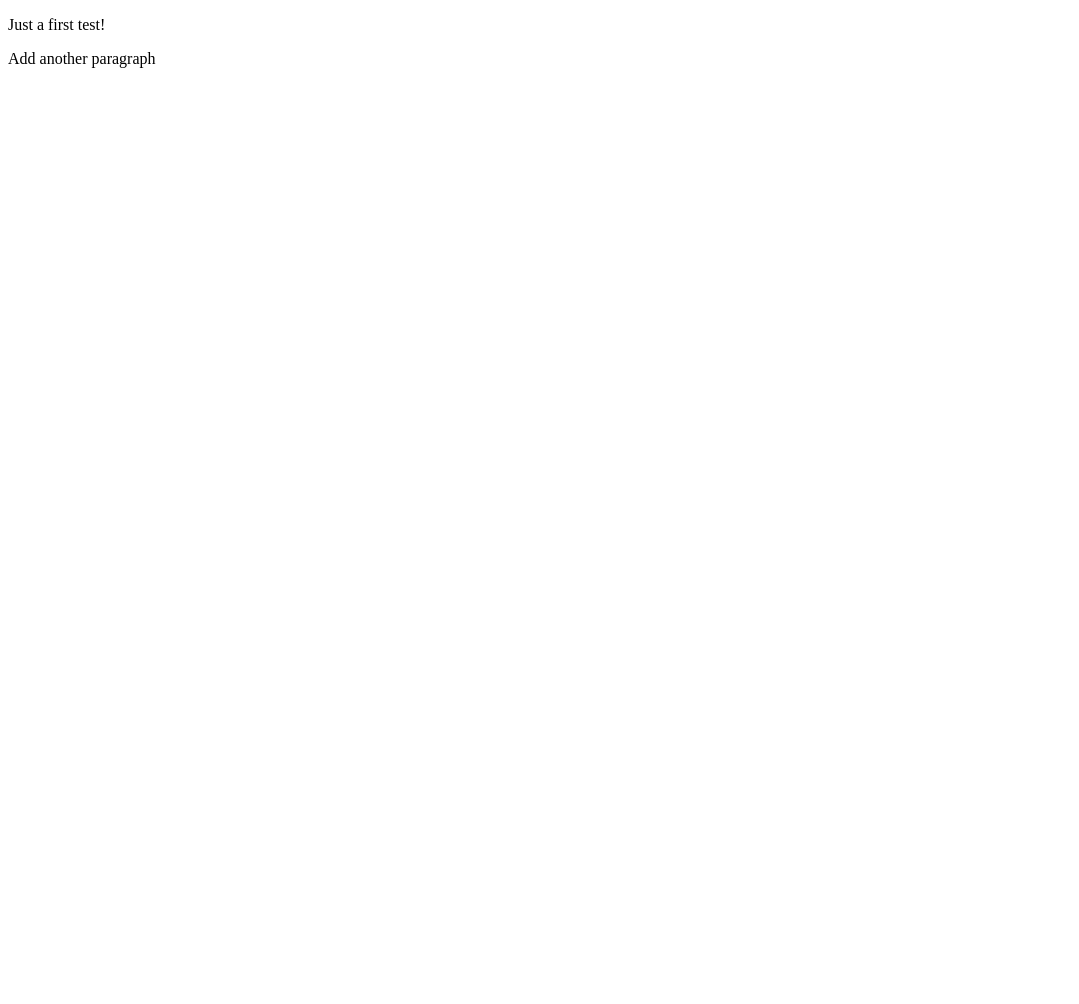
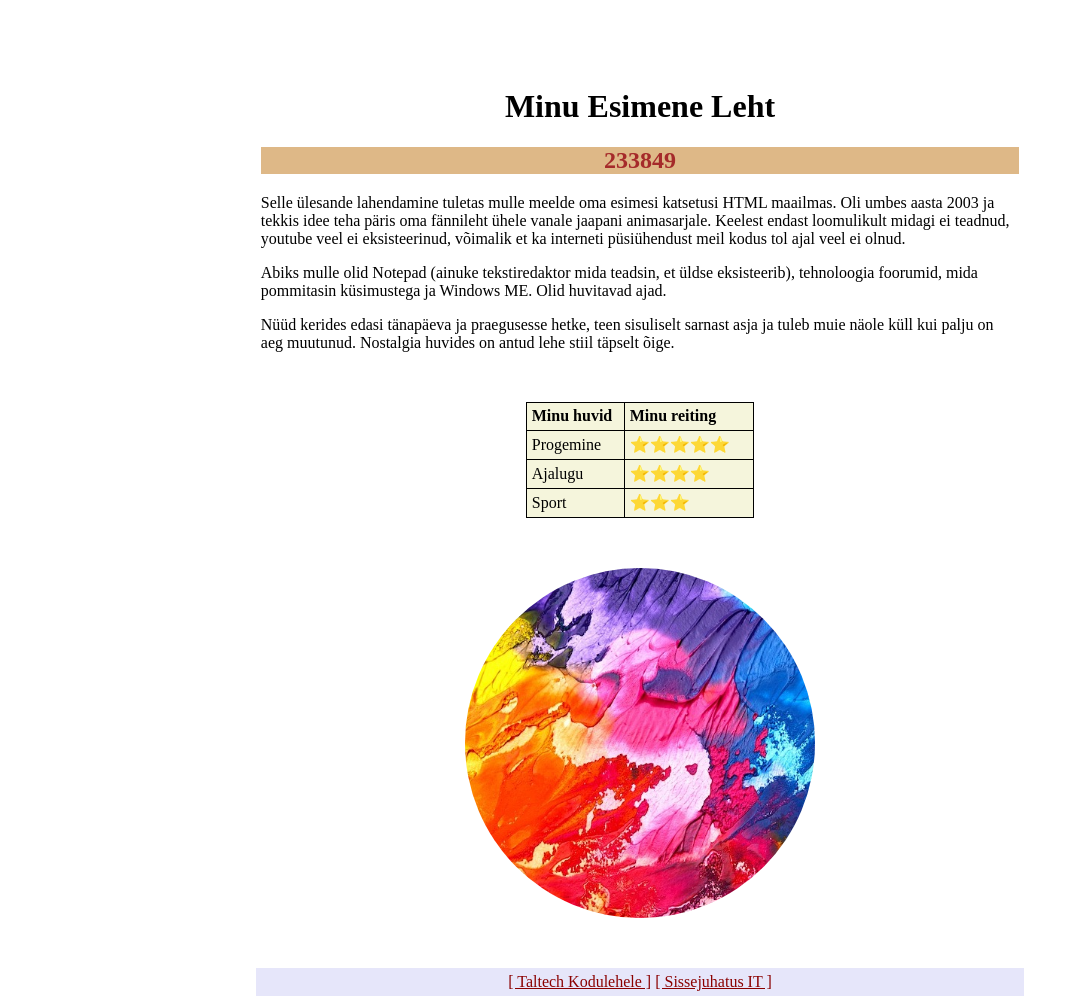
Before and after one commit to krokobaka/krokobaka.github.io, a plain HTML site: page index.html in a window 1280 px wide. Shown: the whole page, without its empty margins (0-1079 px from the left). Before the commit the page ends 800 px from the top, so only its background shows below. Drawn offline with Linux system fonts and the light colour scheme.

Commit message:
Final commit for page

```diff
--- a/index.html
+++ b/index.html
@@ -1,19 +1,106 @@
 <!DOCTYPE html>
-<!--[if lt IE 7]>      <html class="no-js lt-ie9 lt-ie8 lt-ie7"> <![endif]-->
-<!--[if IE 7]>         <html class="no-js lt-ie9 lt-ie8"> <![endif]-->
-<!--[if IE 8]>         <html class="no-js lt-ie9"> <![endif]-->
-<!--[if gt IE 8]>      <html class="no-js"> <!--<![endif]-->
 <html>
     <head>
         <meta charset="utf-8">
-        <meta http-equiv="X-UA-Compatible" content="IE=edge">
-        <title>Testing</title>
+        <title>Minu Esimene Leht</title>
         <meta name="description" content="">
         <meta name="viewport" content="width=device-width, initial-scale=1">
-        <link rel="stylesheet" href="">
+        <style>
+            div {
+                width: 60%;
+                margin-left: auto;
+                margin-right: auto;
+                margin-top: 7%;
+            }
+
+            h1 {
+                text-align: center;
+            }
+
+            h2 {
+                text-align: center;
+                color: brown;
+                background-color: burlywood;
+            }
+
+            table {
+                margin-top: 50px;
+            }
+
+            table, th, td {
+                border: 1px solid black;
+                border-collapse: collapse;
+                margin-left: auto;
+                margin-right: auto;
+                width: 30%;
+            }
+
+            th, td {
+                padding: 2%;
+                text-align: left;
+                background-color: beige;
+            }
+            img {
+                width: 350px;
+                height: auto;
+                margin-top: 50px;
+                margin-bottom: 50px;
+                display: block;
+                margin-left: auto;
+                margin-right: auto;
+                border-radius: 100%;
+
+            }
+
+            a {
+                color: darkred;
+                margin-left: auto;
+                margin-right: auto;
+            }
+
+            .footer {
+                text-align: center;
+                padding: 5px;
+                margin-top: 0;
+                background-color:lavender
+            }
+        </style>
     </head>
     <body>
-        <p>Just a first test!</p>
-        <p>Add another paragraph</p>
+        <div>
+            <h1>Minu Esimene Leht</h1>
+            <h2>233849</h2>
+
+            <p>Selle ülesande lahendamine tuletas mulle meelde oma esimesi katsetusi HTML maailmas. Oli umbes aasta 2003 ja tekkis idee teha päris oma fännileht ühele vanale jaapani animasarjale.
+                Keelest endast loomulikult midagi ei teadnud, youtube veel ei eksisteerinud, võimalik et ka interneti püsiühendust meil kodus tol ajal veel ei olnud.
+            </p>
+            <p>Abiks mulle olid Notepad (ainuke tekstiredaktor mida teadsin, et üldse eksisteerib), tehnoloogia foorumid, mida pommitasin küsimustega ja Windows ME. Olid huvitavad ajad.</p>
+            <p>Nüüd kerides edasi tänapäeva ja praegusesse hetke, teen sisuliselt sarnast asja ja tuleb muie näole küll kui palju on aeg muutunud. Nostalgia huvides on antud lehe stiil täpselt õige.</p>
+
+            <table>
+                <tr>
+                    <th>Minu huvid</th>
+                    <th>Minu reiting</th>
+                </tr>
+                <tr>
+                    <td>Progemine</td>
+                    <td>⭐️⭐️⭐️⭐️⭐️</td>
+                </tr>
+                <tr>
+                    <td>Ajalugu</td>
+                    <td>⭐️⭐️⭐️⭐️</td>
+                </tr>
+                <tr>
+                    <td>Sport</td>
+                    <td>⭐️⭐️⭐️</td>
+                </tr>
+            </table>
+
+            <img src="colorful.jpeg" alt="Värviline Pilt">
+        </div>
+        <div class="footer">
+            <a href="https://taltech.ee/">[ Taltech Kodulehele ]</a>
+            <a href="http://lambda.ee/wiki/Sissejuhatus_infotehnoloogiasse">[ Sissejuhatus IT ]</a>
+        </div>
     </body>
 </html>
```
Also changed, not shown: colorful.jpeg (added).
